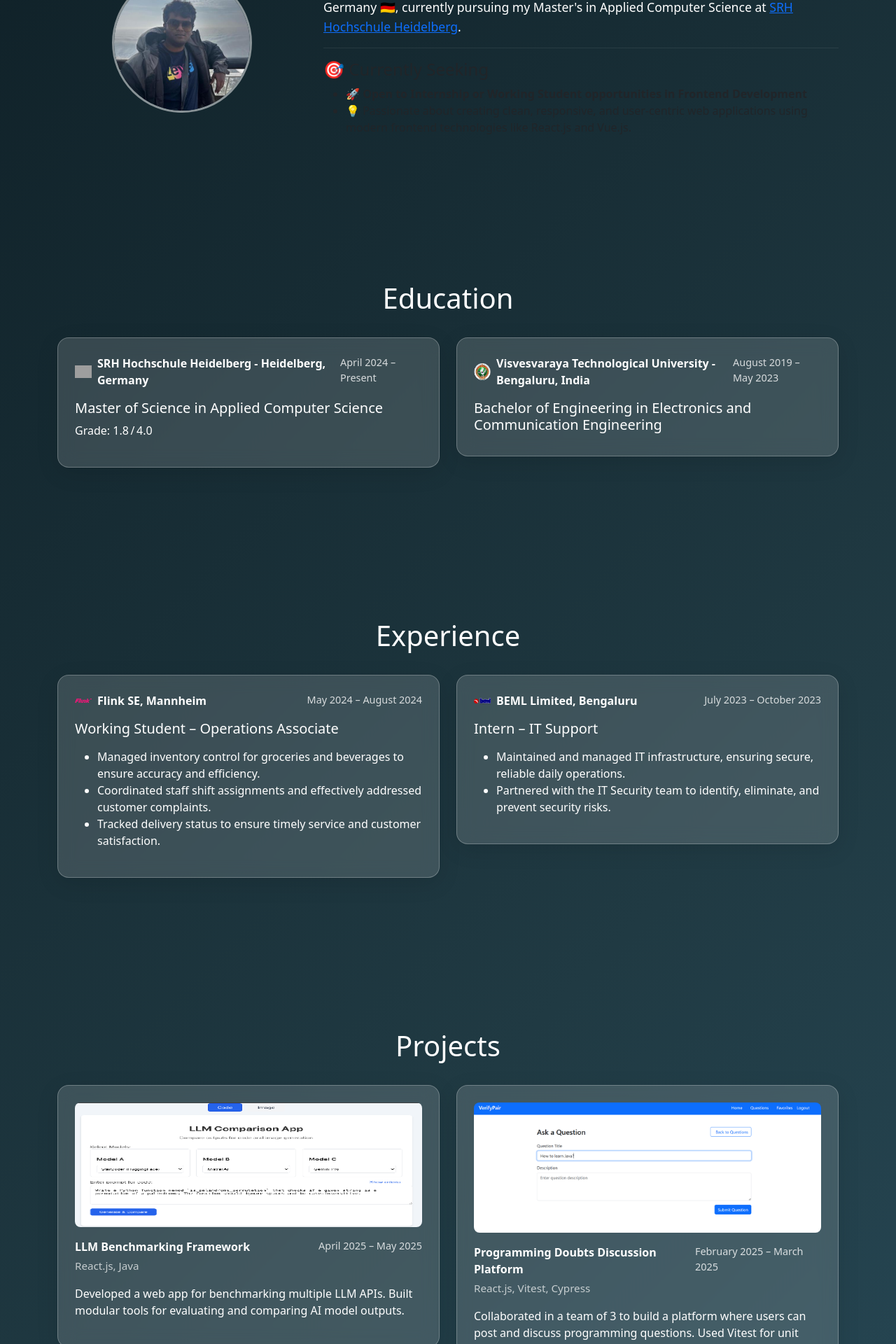
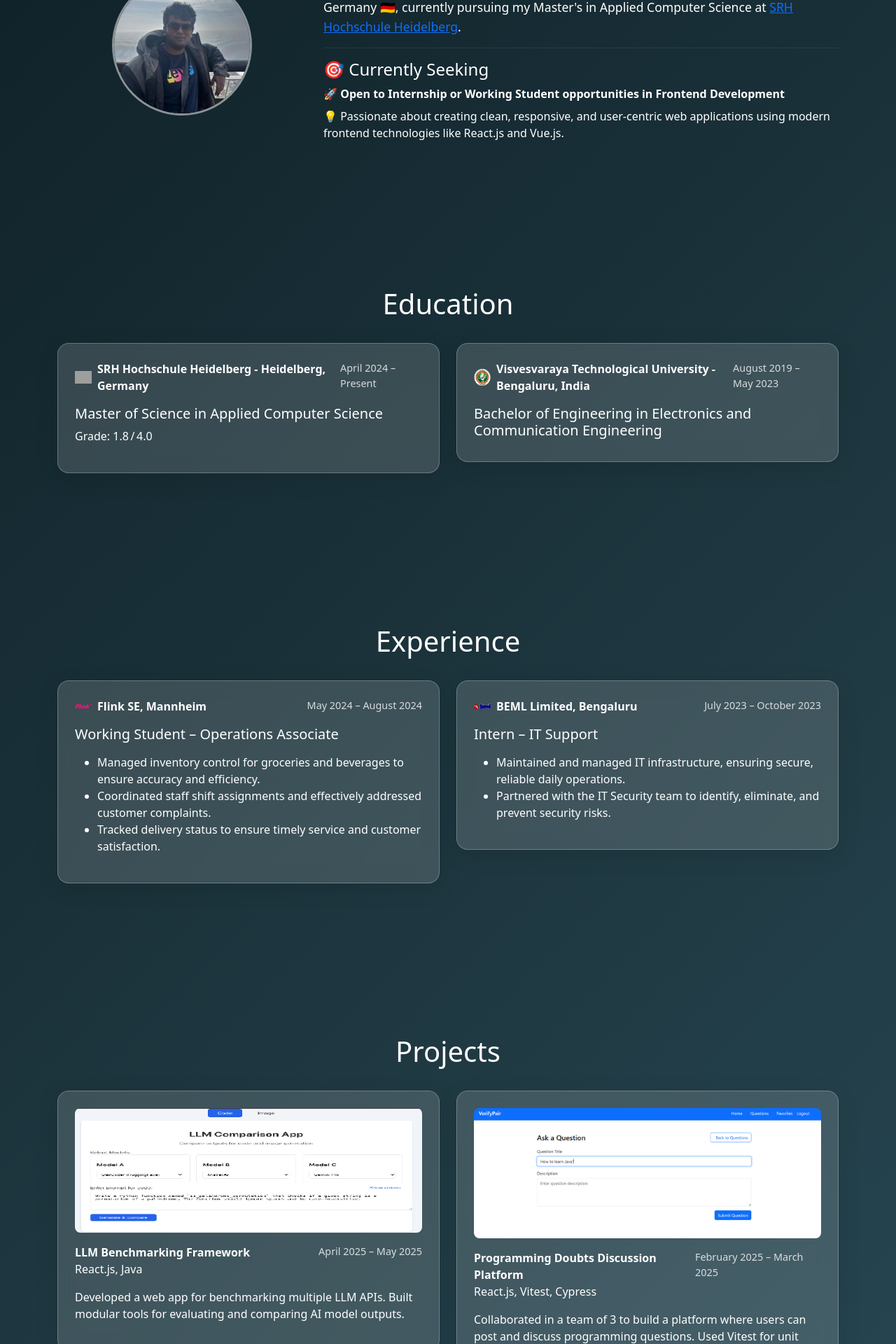
Before and after one commit to sriraminhdb/portfolio, a React (Vite) app: page / in a window 1280 px wide. Shown: the part 240-2160 px from the top of the page at 70% size. Built offline with nearby package versions, Linux system fonts and the light colour scheme; grey boxes are pictures that could not be loaded.

Commit message:
Fixed Navbar issues

```diff
--- a/src/App.css
+++ b/src/App.css
@@ -33,6 +33,24 @@
   line-height: 1.6;
   font-size: 1.1rem;
   max-width: 800px;
+}
+
+#about h1 {
+  color: #fff;
+}
+
+#about h4 {
+  color: #fff;
+}
+
+.about-list {
+  list-style: none;
+  padding-left: 0;
+  color: #fff;
+}
+
+.about-list li {
+  margin-bottom: 0.5rem;
 }
 
 .experience-card {
@@ -90,6 +108,13 @@
   border-radius: 0.5rem;
   margin-bottom: 1rem;
 }
+
+.project-card:hover {
+  transform: translateY(-6px);
+  box-shadow: 0 12px 24px rgba(0,0,0,0.2);
+  cursor: pointer;
+}
+
 .project-img {
   width: 100%;
   height: auto;
@@ -109,3 +134,21 @@
   font-size: 0.95rem;
   font-weight: normal !important;
 }
+
+.experience-card:hover {
+  transform: translateY(-6px);
+  box-shadow: 0 12px 24px rgba(0,0,0,0.2);
+  cursor: pointer;
+}
+
+.contact-icon {
+  width: 48px;
+  height: 48px;
+  transition: transform 0.2s ease, filter 0.2s ease;
+  filter: brightness(0) invert(1);  /* white icons over dark background */
+}
+
+.contact-icon:hover {
+  transform: scale(1.1);
+  filter: brightness(1.2) invert(1);
+}
--- a/src/components/Navbar.jsx
+++ b/src/components/Navbar.jsx
@@ -16,7 +16,7 @@
         <BSNavbar.Collapse id="main-nav">
           <Nav className="ms-auto">
             {links.map(l => (
-              <Nav.Link key={l.id} href={`${l.id}`}>{l.label}</Nav.Link>
+              <Nav.Link key={l.id} href={`#${l.id}`}>{l.label}</Nav.Link>
             ))}
           </Nav>
         </BSNavbar.Collapse>
--- a/src/components/Projects.jsx
+++ b/src/components/Projects.jsx
@@ -7,6 +7,7 @@
     period: 'April 2025 – May 2025',
     tech: 'React.js, Java',
     desc: 'Developed a web app for benchmarking multiple LLM APIs. Built modular tools for evaluating and comparing AI model outputs.',
+    repo: 'https://github.com/Nikhil-Shawn/LLM-API-Benchmarking-Framework'
   },
   {
     image: '/images/doubts-screenshot.png',
@@ -14,6 +15,7 @@
     period: 'February 2025 – March 2025',
     tech: 'React.js, Vitest, Cypress',
     desc: 'Collaborated in a team of 3 to build a platform where users can post and discuss programming questions. Used Vitest for unit testing and Cypress for E2E tests.',
+    repo: 'https://github.com/Study-Program-Applied-Computer-Science/usability-testing-and-verification-verifypair'
   },
   {
     image: '/images/finance-screenshot.png',
@@ -21,6 +23,7 @@
     period: 'January 2025 – February 2025',
     tech: 'React.js, Python, FastAPI',
     desc: 'Built an expense management microservice architecture. Designed and implemented the transaction service and frontend for the budget service.',
+    repo: 'https://github.com/Study-Program-Applied-Computer-Science/software-architecture-and-development-pockettech'
   },
   {
     image: '/images/lost-track-screenshot.png',
@@ -28,6 +31,7 @@
     period: 'November 2024 – December 2024',
     tech: 'Vue.js',
     desc: 'Developed a lost-and-found web app in a team of 4. Implemented a matching algorithm to simplify item tracking.',
+    repo: 'https://github.com/Study-Program-Applied-Computer-Science/udi-Syntax-Squad'
   },
   {
     image: '/images/petfoods-screenshot.png',
@@ -35,13 +39,15 @@
     period: 'June 2024 – July 2024',
     tech: 'HTML, CSS, JavaScript, Bootstrap',
     desc: 'Developed a responsive website for a pet foods company. Applied the rule of thirds in banner design for visual appeal.',
+    repo: 'https://github.com/Study-Program-Applied-Computer-Science/tux24-pet-foods'
   },
     {
     image: '/images/medical-screenshot.png',
     title: 'Medical Management System',
     period: 'May 2024 – June 2024',
-    tech: 'HTML, CSS, Thymeleaf',
+    tech: 'Thymeleaf, Java',
     desc: 'Key member of a 5-person team building a comprehensive medical management portal. Focused on front-end UX and dynamic rendering with Thymeleaf.',
+    repo: 'https://github.com/DevJLALW/MedicalManagementSystem'
   }
 ]
 
@@ -53,27 +59,34 @@
         <Row xs={1} md={2} className="g-4">
           {projects.map((p, i) => (
             <Col key={i}>
-              <div className="experience-card">
+              <a
+                href={p.repo}
+                target="_blank"
+                rel="noopener noreferrer"
+                style={{ textDecoration: 'none' }}
+              >
+                <div className="experience-card project-card">
                   {p.image ? (
                     <img
                       src={p.image}
                       alt={`${p.title} screenshot`}
-                    className="project-img mb-3"
+                      className="project-img"
                     />
                   ) : (
-                  <div className="project-image-placeholder mb-3" />
+                    <div className="project-image-placeholder" />
                   )}
 
                   <div className="experience-card-header">
                     <div>
                       <strong>{p.title}</strong>
-                    <span className="ms-2">{p.tech}</span>
+                      <span className="tech-used">{p.tech}</span>
                     </div>
                     <span className="experience-date">{p.period}</span>
                   </div>
 
                   <p className="mt-3">{p.desc}</p>
                 </div>
+              </a>
             </Col>
           ))}
         </Row>
```
Lines whose indentation alone changed are shown as unchanged.
